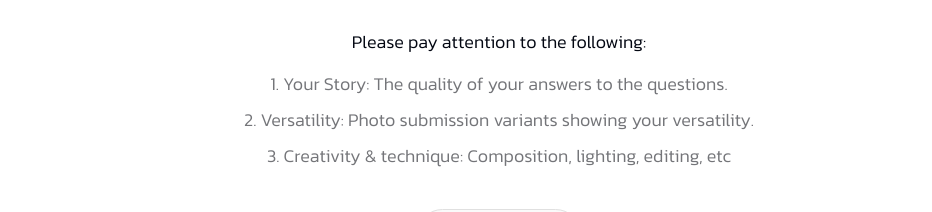
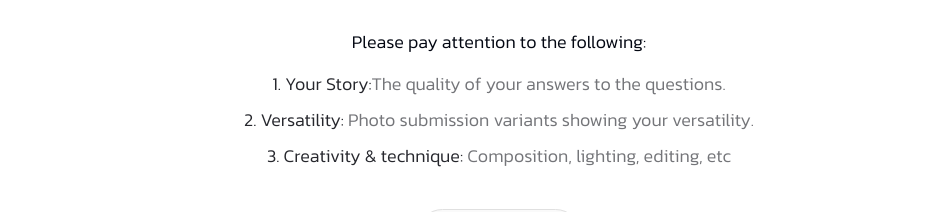
Before and after one commit to casey829/assesment, a React (Vite) app: page / in a window 1280 px wide. Shown: the part 325-537 px from the top of the page, without its empty margins (298-1230 px from the left). Built offline with nearby package versions, Linux system fonts and the light colour scheme; a web font is replaced by a local one.

Commit message:
changing the theme color

```diff
--- a/src/components/HeroSection.jsx
+++ b/src/components/HeroSection.jsx
@@ -24,13 +24,13 @@ function HeroSection() {
       </p>
       <div className="max-w-lg mx-auto text-center mb-10">
         <p className="font-kanit font-light text-[18px] leading-[26px] tracking-normal text-[#747579] mb-[10px]">
-          1. Your Story: The quality of your answers to the questions.
+           <span className="text-[#26272D]">1. Your Story:</span>The quality of your answers to the questions.
         </p>
         <p className="font-kanit font-light text-[18px] leading-[26px] tracking-normal text-[#747579] mb-[10px]">
-          2. Versatility: Photo submission variants showing your versatility.
+          <span className="text-[#26272D]">2. Versatility:</span> Photo submission variants showing your versatility.
         </p>
         <p className="font-kanit font-light text-[18px] leading-[26px] tracking-normal text-[#747579]">
-          3. Creativity & technique: Composition, lighting, editing, etc
+          <span className="text-[#26272D]"> 3. Creativity & technique:</span> Composition, lighting, editing, etc
         </p>
       </div>
       <div className="flex justify-center">
```
